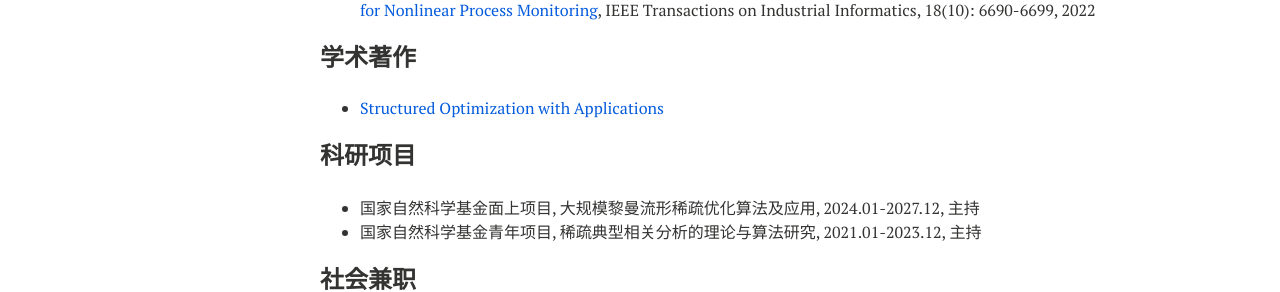
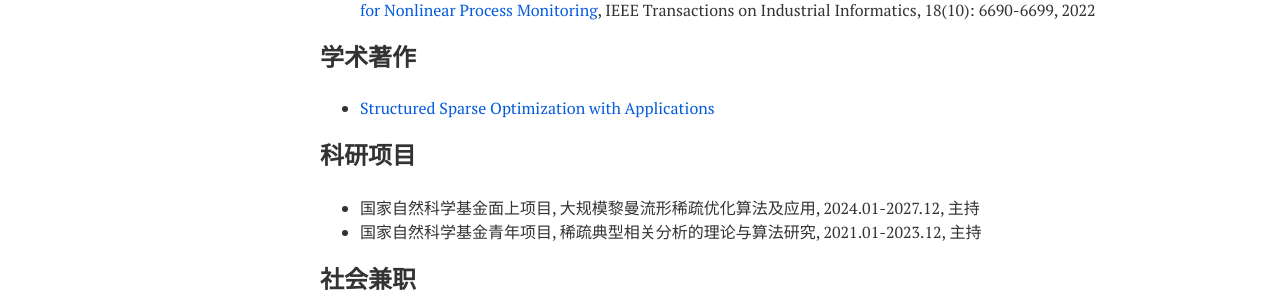
Before and after one commit to xianchaoxiu/xianchaoxiu.github.io, a Jekyll site: the page built from chinese/index.md, in a window 1280 px wide. Shown: the part 899-1191 px from the top of the page. Built offline with Jekyll 4.4.1, drawn with Linux system fonts in a browser that asks for light colours; nearby versions of some CDN libraries.

Commit message:
Update index.md

```diff
--- a/chinese/index.md
+++ b/chinese/index.md
@@ -40,7 +40,7 @@ share: false
 
 
 ### 学术著作
-* <a href="https://xianchaoxiu.github.io/chinese/book/" class="textlink" target="_blank">Structured Optimization with Applications </a><br>
+* <a href="https://xianchaoxiu.github.io/chinese/book/" class="textlink" target="_blank">Structured Sparse Optimization with Applications </a><br>
 
 ### 科研项目
 * 国家自然科学基金面上项目, 大规模黎曼流形稀疏优化算法及应用, 2024.01-2027.12, 主持 <br>
```
